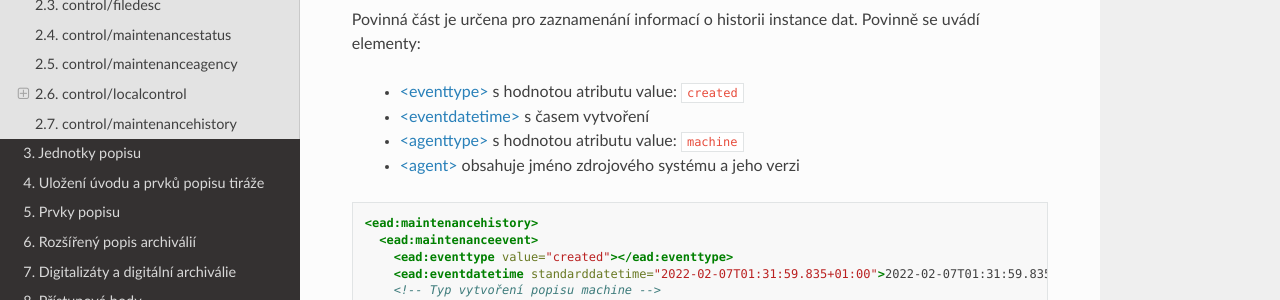
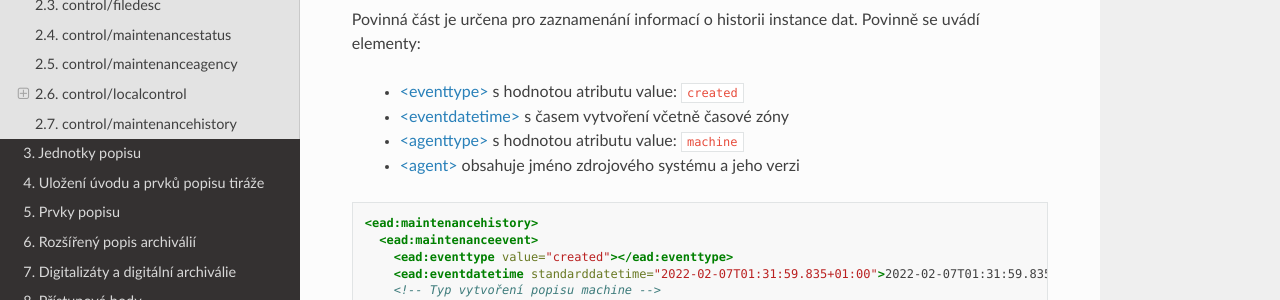
Before and after one commit to elzasw/ead3doc, a Sphinx documentation site: the page built from doc/source/control.rst, in a window 1280 px wide and 900 px high, scrolled down 3521 px. Shown: the part 267-567 px from the top of the window. Built offline with Sphinx 7.4.7 and the Read the Docs theme 3.1.0, drawn with Linux system fonts in a browser that asks for light colours.

Commit message:
#55 - 2.7. control/maintenancehistory - uvádění času včetně čas. zóny

```diff
--- a/doc/source/control.rst
+++ b/doc/source/control.rst
@@ -236,7 +236,7 @@ Povinná část je určena pro zaznamenání informací o historii instance
 dat. Povinně se uvádí elementy:
 
  * :ead-el:`eventtype` s hodnotou atributu value: ``created``
- * :ead-el:`eventdatetime` s časem vytvoření
+ * :ead-el:`eventdatetime` s časem vytvoření včetně časové zóny
  * :ead-el:`agenttype` s hodnotou atributu value: ``machine``
  * :ead-el:`agent` obsahuje jméno zdrojového systému a jeho verzi
 
--- a/doc/source/uvod/zmeny.rst
+++ b/doc/source/uvod/zmeny.rst
@@ -148,6 +148,7 @@ Březen 2026
  * Přidání podpory pro digitální archiválie, jejich identifikaci, zavedení inherentního a kontextuálního archivího popisu
  * Přidána role zpracovatel, :ref:`ead_ap_relation_roles`
  * Přidání zápisu pro barevnost, :ref:`ead_item_types_technika_structured`
+ * Upřesnění prvku :ref:`ead_control_maintenancehistory` - povinnost uvedení časové zóny
  * Přesun informací o zápisu rozsahu zpřístupněných archiválií z kapitoly :ref:`ead_item_types_rozsah` do kapitoly :ref:`ead_faintro_rozsah_arch`
  * Drobnější upřesnění textu a příkladů
  * Opravy překlepů a tvarosloví
```
